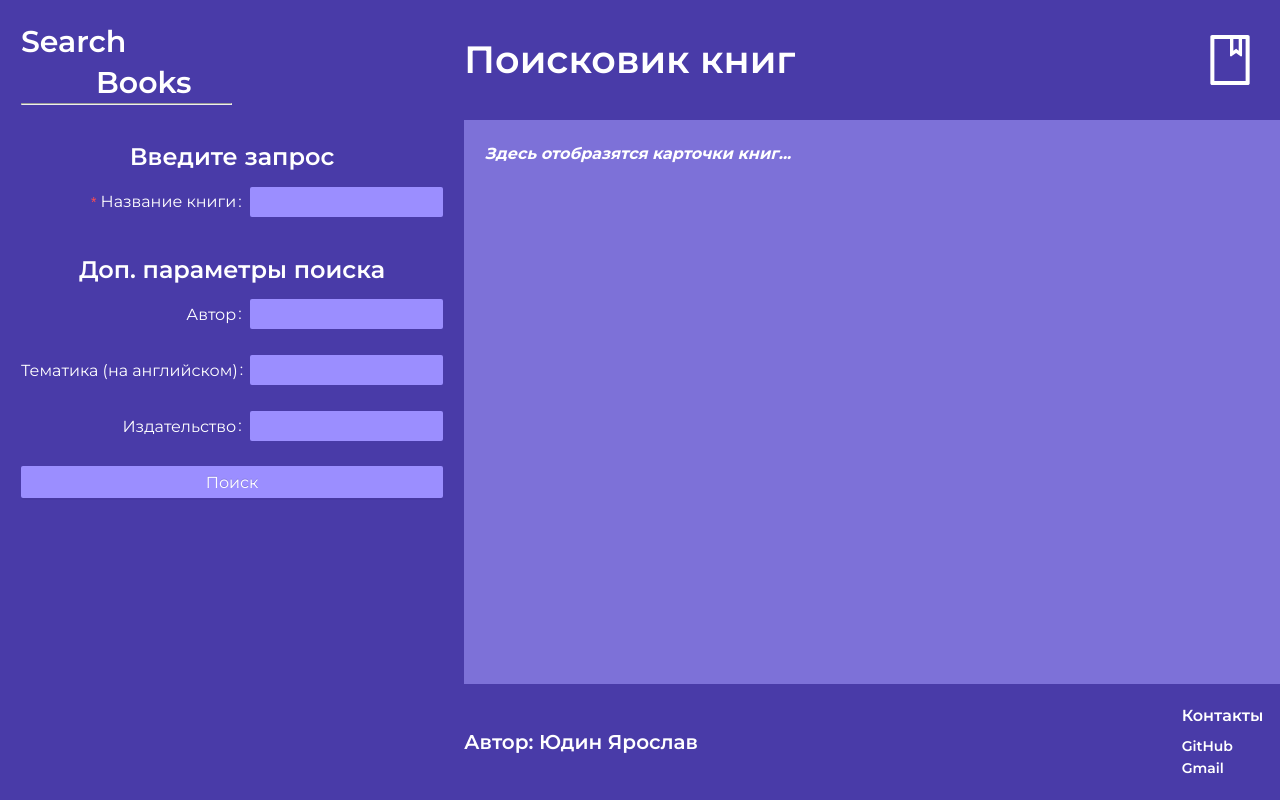
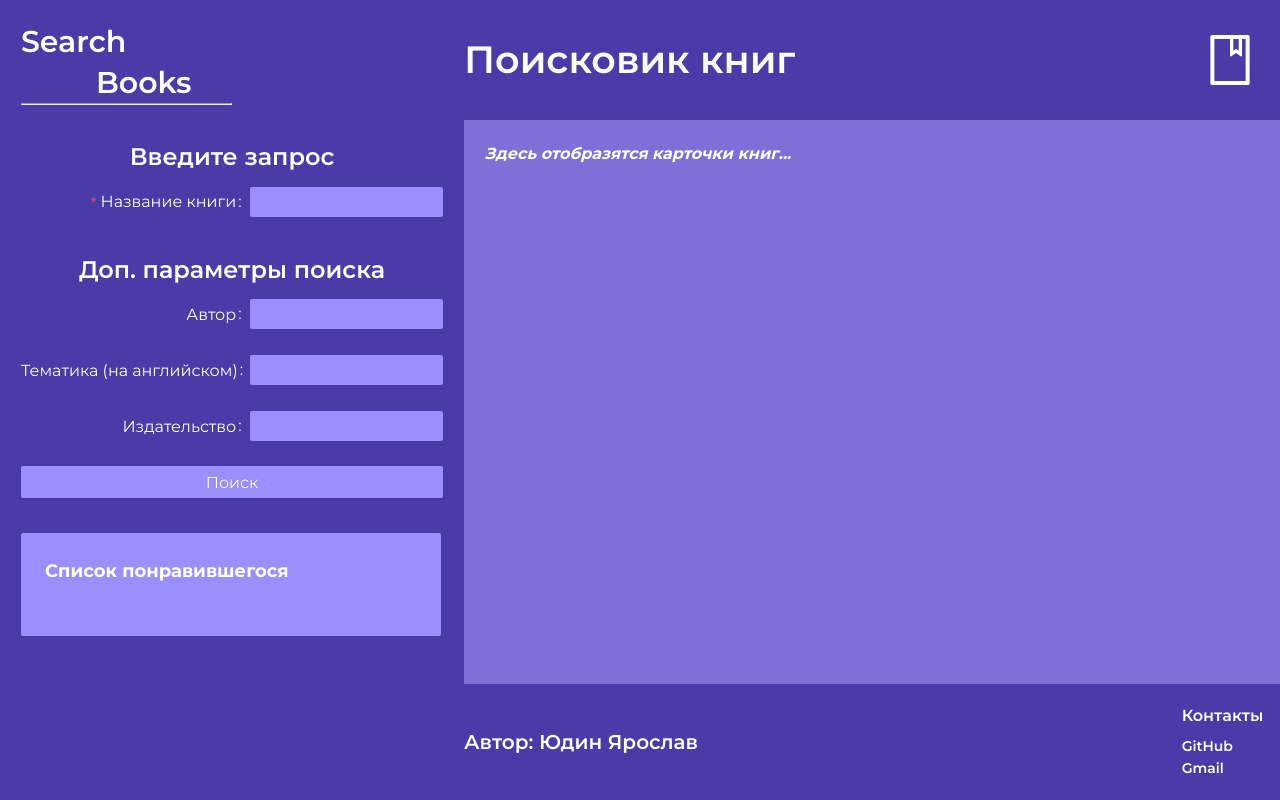
Before and after one commit to Yargo54/search_boock, a React (Create React App) app: page / in a window 1280 px wide. Built offline with nearby package versions, Linux system fonts and the light colour scheme.

Commit message:
added wish list

```diff
--- a/src/components/Main.js
+++ b/src/components/Main.js
@@ -15,11 +15,23 @@ function chekFormValue(val, dict) {
   });
 }
 
-let i = "http://books.google.com/books/content?id=odUHEAAAQBAJ&printsec=frontcover&img=1&zoom=1&edge=curl&source=gbs_api"
+let i =
+  "http://books.google.com/books/content?id=odUHEAAAQBAJ&printsec=frontcover&img=1&zoom=1&edge=curl&source=gbs_api";
 
 class Main extends Component {
   state = {
     searchParams: [],
+    likeBooks: [],
+  };
+
+  onClickLike = (id) => {
+    const newBook = this.state.searchParams.find((book) => {
+      return book.id === id;
+    });
+    this.state.likeBooks.includes(newBook)
+      ? alert("Эта книга уже добавлена в список понравившегося")
+      : this.setState({ likeBooks: [...this.state.likeBooks, newBook] });
+    console.log("LIKES", this.state.likeBooks);
   };
 
   onSearch = (value) => {
@@ -30,36 +42,44 @@ class Main extends Component {
           searchParams: data.items.map((item) => {
             if (item?.volumeInfo?.imageLinks?.smallThumbnail) {
               return {
+                id: item.id,
                 author: item.volumeInfo.authors,
                 title: item.volumeInfo.title,
                 img: item.volumeInfo.imageLinks.smallThumbnail,
                 previewLink: item.volumeInfo.infoLink,
                 publishedDate: item.volumeInfo.publishedDate,
-                categories: item.volumeInfo.categories
+                categories: item.volumeInfo.categories,
+                webReaderLink: item.accessInfo.webReaderLink,
               };
             } else {
               return {
+                id: item.id,
                 author: item.volumeInfo.authors,
                 title: item.volumeInfo.title,
                 img: "https://www.hot-motor.ru/body/clothes/images/no_icon.png",
                 previewLink: item.volumeInfo.infoLink,
                 publishedDate: item.volumeInfo.publishedDate,
+                categories: item.volumeInfo.categories,
+                webReaderLink: item.accessInfo.webReaderLink,
               };
             }
           }),
         })
       )
-      .catch(() => alert(`Упс! Что-то пошло не так! Проверьте ввод.`))
+      .catch(() => alert(`Упс! Что-то пошло не так! Проверьте ввод.`));
   };
 
   render() {
     console.log(this.state.searchParams);
     return (
       <Layout>
-        <_Sider onSearch={this.onSearch} />
+        <_Sider onSearch={this.onSearch} likeBooks={this.state.likeBooks}/>
         <Layout>
           <_Header />
-          <_Content params={this.state.searchParams}/>
+          <_Content
+            params={this.state.searchParams}
+            onClickLike={this.onClickLike}
+          />
           <_Footer />
         </Layout>
       </Layout>
--- a/src/components/сompositeСomponents/CSS/Content.css
+++ b/src/components/сompositeСomponents/CSS/Content.css
@@ -28,6 +28,13 @@
 }
 
 .like{
-    align-self: center;
     font-size: 20px;
 }
+
+.like__onClick{
+    color: #3415B0;
+}
+
+.like__notClick{
+    color: black;
+}
--- a/src/components/сompositeСomponents/CSS/Sider.css
+++ b/src/components/сompositeСomponents/CSS/Sider.css
@@ -22,3 +22,21 @@
     width: 50%;
     margin: 0;
 }
+
+.cardLikeBooksList{
+    margin-top: 2.5em;
+    background: #9B8EFF;
+    color: white;
+    font-weight: bold;
+    width: 420px;
+}
+
+.likeBooksList{
+    display: flex;
+    flex-direction: column;
+}
+
+.titleLikeList{
+    font-size: 18px;
+    margin-bottom: 1.5em;
+}
--- a/src/components/сompositeСomponents/JS/Content.js
+++ b/src/components/сompositeСomponents/JS/Content.js
@@ -1,22 +1,23 @@
 import { Component } from "react";
-import { Layout, Card, List } from "antd";
+import { Layout, Card, List} from "antd";
 import "../CSS/Content.css";
-import { LikeOutlined } from '@ant-design/icons';
-
+import { LikeOutlined } from "@ant-design/icons";
 
 const { Content } = Layout;
 const { Meta } = Card;
 
 class _Content extends Component {
   render() {
-    const { params } = this.props;
+    const { params, onClickLike } = this.props;
 
     if (params.length <= 0) {
       return (
         <Content className="content">
-          <div className="emptyContentText">Здесь отобразятся карточки книг...</div>
+          <div className="emptyContentText">
+            Здесь отобразятся карточки книг...
+          </div>
         </Content>
-      )
+      );
     }
 
     return (
@@ -34,6 +35,7 @@ class _Content extends Component {
                 cover={<img alt="title img" src={item.img} />}
               >
                 <Meta
+                  key={item.id}
                   title={item.title}
                   description={
                     <div style={{ marginBottom: 15 }}>
@@ -50,12 +52,14 @@ class _Content extends Component {
                   }
                 />
                 <div className="div__about__like">
-                  <a href={item.previewLink} target="_blank">
-                    Узнать подробнее
+                  <a href={item.webReaderLink} target="_blank">
+                    Ознакомиться
                   </a>
-                  <LikeOutlined className="like"/>
+                  <LikeOutlined
+                    className="like"
+                    onClick={() => onClickLike(item.id)}
+                  />
                 </div>
-
               </Card>
             </List.Item>
           )}
--- a/src/components/сompositeСomponents/JS/Sider.js
+++ b/src/components/сompositeСomponents/JS/Sider.js
@@ -1,28 +1,62 @@
 import { Component } from "react";
-import { Layout, Typography } from "antd";
+import { Layout, Typography, Card } from "antd";
 import "../CSS/Sider.css";
 import _SearchForm from "./SearchForm";
 
 const { Sider } = Layout;
+const { Link } = Typography;
 
 class _Sider extends Component {
+
+  ellipsis = {
+    expandable: false,
+  }
+
   render() {
-    const { onSearch } = this.props;
+    const { onSearch, likeBooks } = this.props;
+
     return (
       <Sider className="sider" width={"max-content"}>
         <div className="siderDivTypography">
-          <Typography.Title level={2} className="siderTitleSearch" style={{ color: "white" }}>
+          <Typography.Title
+            level={2}
+            className="siderTitleSearch"
+            style={{ color: "white" }}
+          >
             Search
-              </Typography.Title>
-          <Typography.Title level={2} className="siderTitleBooks" style={{ color: "white", marginBottom: 0 }}>
+          </Typography.Title>
+          <Typography.Title
+            level={2}
+            className="siderTitleBooks"
+            style={{ color: "white", marginBottom: 0 }}
+          >
             Books
-              </Typography.Title>
+          </Typography.Title>
         </div>
         <hr className="hrStyle"></hr>
-        <Typography.Title level={3} className="search__title" style={{ color: "white" }}>
+        <Typography.Title
+          level={3}
+          className="search__title"
+          style={{ color: "white" }}
+        >
           Введите запрос
         </Typography.Title>
         <_SearchForm onSearch={onSearch} />
+        <Card className="cardLikeBooksList" bordered={false}>
+          <div className="titleLikeList">Список понравившегося</div>
+          {likeBooks.map((i) => (
+            <div className="likeBooksList">
+              <Link
+                href={i.previewLink}
+                target="_blank"
+                style={{ paddingBottom: "1em", color: "white" }}
+                ellipsis={this.ellipsis.expandable}
+              >
+                {i.title} <span style={{color:"#2685B6"}}>(Узнать подробнее)</span>
+              </Link>
+            </div>
+          ))}
+        </Card>
       </Sider>
     );
   }
```
